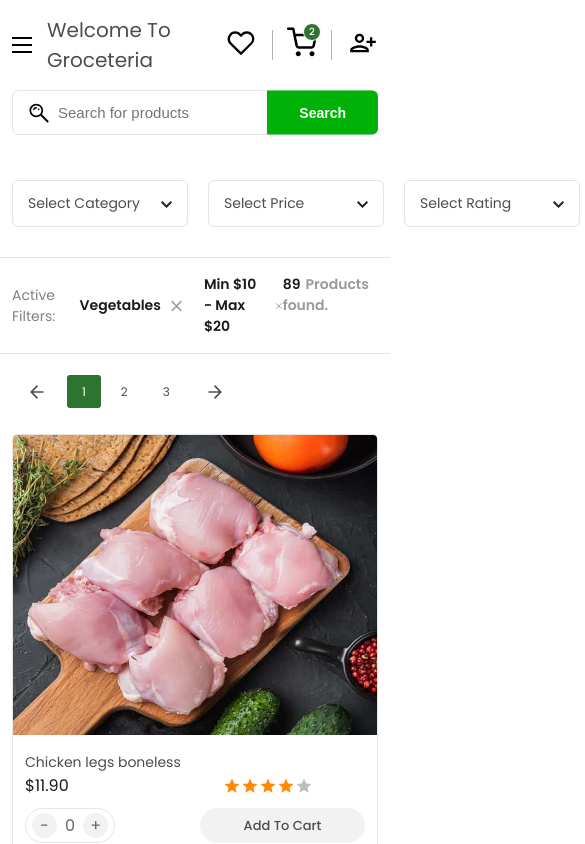
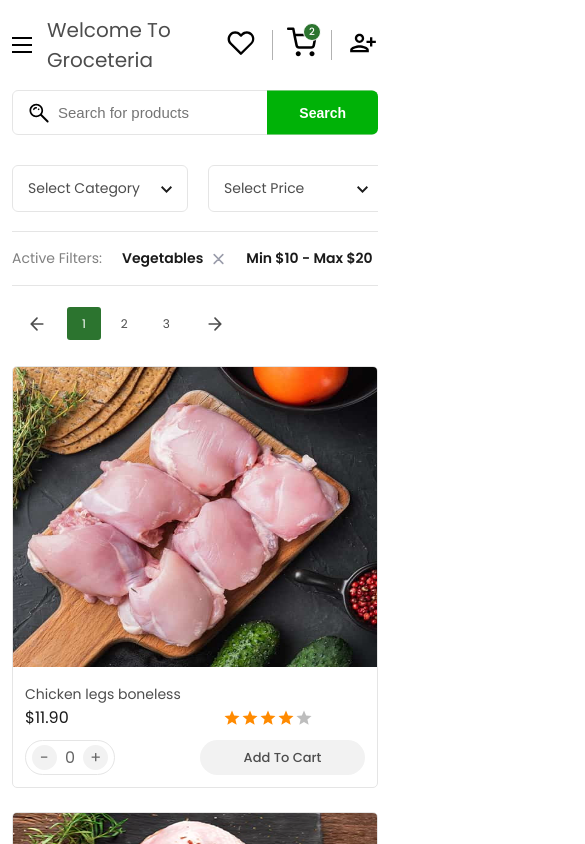
Before and after one commit to mukhammadalime/greceteria, a React (Create React App) app: page /shop in a window 390 px wide. Shown: the top 844 px of the page, 585 px wide, since content can reach past the window. Built offline with nearby package versions, Linux system fonts and the light colour scheme.

Commit message:
made shop page responsive

```diff
--- a/src/assets/sass/components/_product-card.scss
+++ b/src/assets/sass/components/_product-card.scss
@@ -4,6 +4,11 @@
   overflow: hidden;
   transition: all 0.3s linear;
   border-radius: 0.5rem;
+
+  // TODO: I need to find a way to fix this
+  @media (min-width: 600px) {
+    max-width: 37.5rem;
+  }
 
   &:hover {
     border: 1px solid #2c742f;
@@ -36,7 +41,7 @@
         height: 25rem;
       }
 
-      @media (max-width: 600px) {
+      @media (max-width: 527px) {
         height: 30rem;
       }
     }
--- a/src/assets/sass/pages/_shop.scss
+++ b/src/assets/sass/pages/_shop.scss
@@ -4,6 +4,18 @@
     grid-template-columns: repeat(4, max-content) 1fr;
     column-gap: 2rem;
     padding: 3rem 0;
+
+    overflow-x: scroll;
+
+    &::-webkit-scrollbar {
+      display: none;
+    }
+
+    /* Hide scrollbar for IE, Edge and Firefox */
+    & {
+      -ms-overflow-style: none; /* IE and Edge */
+      scrollbar-width: none; /* Firefox */
+    }
 
     .add-button {
       justify-self: right;
@@ -18,17 +30,45 @@
     &--main {
       display: flex;
       justify-content: space-between;
+      overflow-x: scroll;
+
+      &::-webkit-scrollbar {
+        display: none;
+      }
+      /* Hide scrollbar for IE, Edge and Firefox */
+      & {
+        -ms-overflow-style: none; /* IE and Edge */
+        scrollbar-width: none; /* Firefox */
+      }
+
       .active__filters {
         display: flex;
         align-items: center;
         column-gap: 2rem;
+
         h5 {
           font-size: 1.4rem;
           color: #808080;
           text-transform: capitalize;
           font-weight: 400;
+          min-width: max-content;
         }
       }
+    }
+  }
+
+  &__result {
+    margin-left: 2rem;
+    min-width: max-content;
+  }
+}
+
+//////////////////////////////////
+/// FILTER RESPONSIVE
+.filter {
+  @media (max-width: 800px) {
+    &__top {
+      padding: 1.5rem 0;
     }
   }
 }
@@ -39,6 +79,7 @@
   color: #1a1a1a;
   display: flex;
   align-items: center;
+  min-width: max-content;
 
   svg {
     color: #9a9caa;
@@ -70,7 +111,7 @@
 
 .choose {
   min-width: 17.6rem;
-  position: relative;
+
   .chosen {
     padding: 1.2rem 1.5rem;
     font-size: 1.4rem;
--- a/src/components/UI/FilterOptions.tsx
+++ b/src/components/UI/FilterOptions.tsx
@@ -3,30 +3,60 @@ import React, { useRef, useState } from "react";
 const FilterOptions = ({
   options,
   title,
+  orderNumber,
 }: {
   options: string[];
   title: string;
+  orderNumber?: number;
 }) => {
   const [option, setOption] = useState<string | null>(title);
   const btnRef = useRef<HTMLDivElement>(null);
   const imgRef = useRef<HTMLImageElement>(null);
   const [showOptions, setShowOptions] = useState<boolean>(() => false);
 
+  const [optionsCoordinates, setOptionsCoordinates] = useState({
+    left: 0,
+    top: 0,
+  });
+
   const setOptionHandler = (e: React.MouseEvent) => {
     setOption((e.target as HTMLElement).textContent);
+    setShowOptions(false);
+  };
+
+  const onOpenOptionsHandler = () => {
+    setShowOptions((prevState) => !prevState);
+
+    if (showOptions) return;
+    const chooseBox = document.querySelector(
+      `.choose-order-${orderNumber}`
+    ) as HTMLDivElement;
+
+    const chooseBoxPosition = chooseBox.getBoundingClientRect();
+    const coordinates = {
+      left: chooseBoxPosition.left,
+      top: chooseBoxPosition.top,
+    };
+    setOptionsCoordinates(coordinates);
   };
 
   return (
-    <div className={`choose ${showOptions && "options-open"}`}>
-      <div
-        className="chosen"
-        onClick={() => setShowOptions(!showOptions)}
-        ref={btnRef}
-      >
+    <div
+      className={`choose choose-order-${orderNumber}${
+        showOptions ? " options-open" : ""
+      }`}
+    >
+      <div className="chosen" onClick={onOpenOptionsHandler} ref={btnRef}>
         {option}
         <img src="/assets/icons/arrow-down-icon.svg" alt="" ref={imgRef} />
       </div>
-      <ul className="options">
+      <ul
+        className="options"
+        style={{
+          left: optionsCoordinates.left,
+          top: optionsCoordinates.top + 42,
+        }}
+      >
         {options.map((item) => (
           <li key={item} className="options__item" onClick={setOptionHandler}>
             {item}
--- a/src/pages/Shop/Filter.tsx
+++ b/src/pages/Shop/Filter.tsx
@@ -40,24 +40,52 @@ const Filter = () => {
       <div className="filter">
         <div className="container">
           <div className="filter__top">
-            <FilterOptions options={categoryOptions} title="Select Category" />
-            <FilterOptions options={priceOptions} title="Select Price" />
-            <FilterOptions options={ratingOptions} title="Select Rating" />
-            <FilterOptions options={sortOptions} title="Sort By: Latest" />
-            {/* <button
+            <FilterOptions
+              options={categoryOptions}
+              title="Select Category"
+              orderNumber={1}
+            />
+            <FilterOptions
+              options={priceOptions}
+              title="Select Price"
+              orderNumber={2}
+            />
+            <FilterOptions
+              options={ratingOptions}
+              title="Select Rating"
+              orderNumber={3}
+            />
+            <FilterOptions
+              options={sortOptions}
+              title="Sort By: Latest"
+              orderNumber={4}
+            />
+            <button
               className="button add-button"
               onClick={() => setAddProductModal(true)}
               children="Add Product"
-            /> */}
+            />
           </div>
         </div>
-        <div className="filter__bottom">
-          <div className="container">
+        <div className="container">
+          <div className="filter__bottom">
             <div className="filter__bottom--main">
               <div className="active__filters">
                 <h5>Active Filters:</h5>
                 <div className="active__filter">
                   Vegetables
+                  <CloseIcon />
+                </div>
+                <div className="active__filter">
+                  Min $10 - Max $20
+                  <CloseIcon />
+                </div>
+                <div className="active__filter">
+                  Min $10 - Max $20
+                  <CloseIcon />
+                </div>
+                <div className="active__filter">
+                  Min $10 - Max $20
                   <CloseIcon />
                 </div>
                 <div className="active__filter">
```
